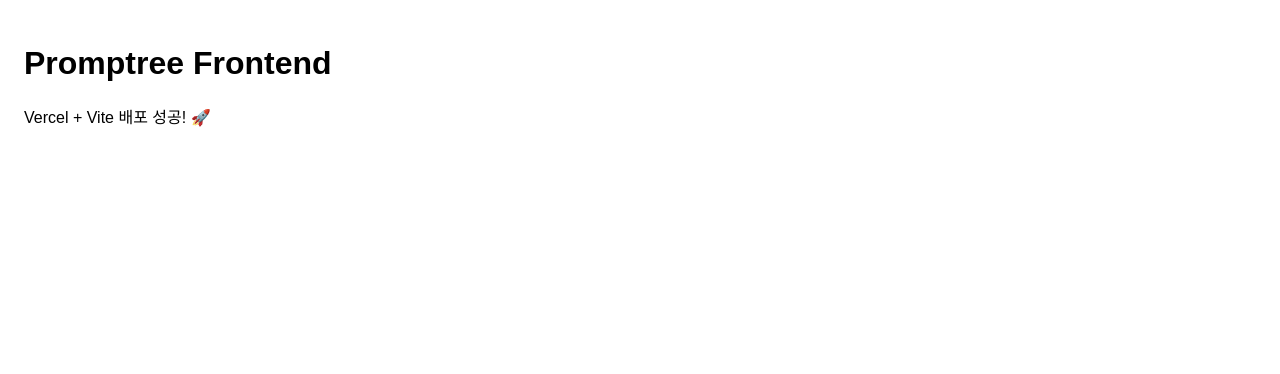
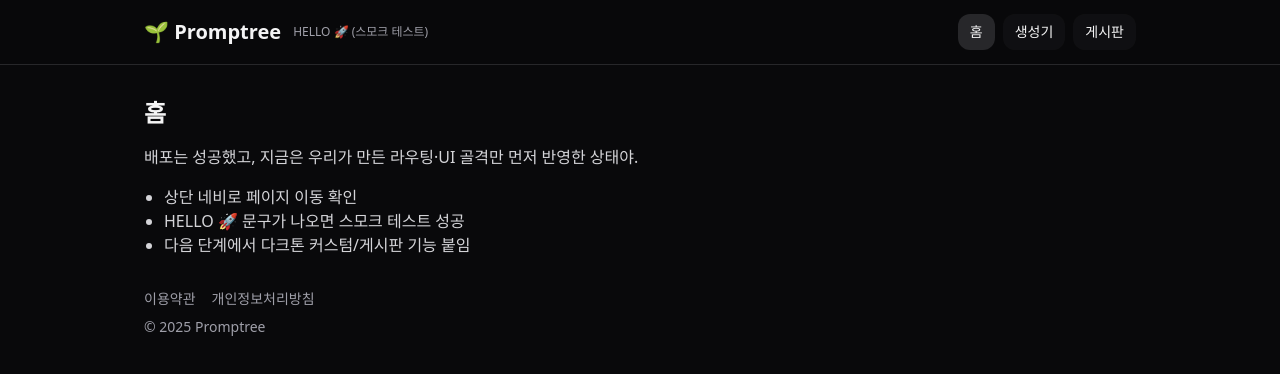
Before and after one commit to Seohyunkeun/promptree-frontend, a React (Vite) app in the folder client/: page / in a window 1280 px wide. Shown: the top 374 px of the page. Built offline with nearby package versions, Linux system fonts and the light colour scheme.

Commit message:
chore: base routing + smoke UI

```diff
--- a/client/package.json
+++ b/client/package.json
@@ -10,7 +10,8 @@
   },
   "dependencies": {
     "react": "^18.3.1",
-    "react-dom": "^18.3.1"
+    "react-dom": "^18.3.1",
+    "react-router-dom": "^7.9.4"
   },
   "devDependencies": {
     "@tailwindcss/postcss": "^4.1.14",
--- a/client/src/App.jsx
+++ b/client/src/App.jsx
@@ -1,8 +1,63 @@
+import { NavLink, Outlet } from "react-router-dom";
+
 export default function App() {
+  const linkBase =
+    "px-3 py-2 rounded-xl text-sm font-medium hover:opacity-80 transition";
+  const active = "bg-zinc-800";
+  const inactive = "bg-zinc-900/50";
+
   return (
-    <div style={{padding: 24, fontFamily: 'sans-serif'}}>
-      <h1>Promptree Frontend</h1>
-      <p>Vercel + Vite 배포 성공! 🚀</p>
+    <div className="min-h-screen bg-zinc-950 text-zinc-100">
+      {/* Top Nav */}
+      <header className="sticky top-0 z-10 border-b border-zinc-800 bg-zinc-950/80 backdrop-blur">
+        <div className="mx-auto max-w-5xl px-4 h-16 flex items-center justify-between">
+          <div className="flex items-center gap-3">
+            <span className="text-xl font-semibold">🌱 Promptree</span>
+            <span className="text-xs text-zinc-400">HELLO 🚀 (스모크 테스트)</span>
+          </div>
+          <nav className="flex items-center gap-2">
+            <NavLink
+              to="/"
+              className={({ isActive }) =>
+                `${linkBase} ${isActive ? active : inactive}`
+              }
+              end
+            >
+              홈
+            </NavLink>
+            <NavLink
+              to="/generator"
+              className={({ isActive }) =>
+                `${linkBase} ${isActive ? active : inactive}`
+              }
+            >
+              생성기
+            </NavLink>
+            <NavLink
+              to="/board"
+              className={({ isActive }) =>
+                `${linkBase} ${isActive ? active : inactive}`
+              }
+            >
+              게시판
+            </NavLink>
+          </nav>
+        </div>
+      </header>
+
+      {/* Page */}
+      <main className="mx-auto max-w-5xl px-4 py-8">
+        <Outlet />
+      </main>
+
+      {/* Footer / 정책 링크 */}
+      <footer className="mx-auto max-w-5xl px-4 pb-12 text-sm text-zinc-400">
+        <div className="flex gap-4">
+          <a href="/policy" className="hover:underline">이용약관</a>
+          <a href="/privacy" className="hover:underline">개인정보처리방침</a>
+        </div>
+        <div className="mt-2">© {new Date().getFullYear()} Promptree</div>
+      </footer>
     </div>
-  )
+  );
 }
--- a/client/src/index.css
+++ b/client/src/index.css
@@ -1,6 +1,4 @@
-@tailwind base;
-@tailwind components;
-@tailwind utilities;
+@import "tailwindcss";
 
 html, body, #root {
   height: 100%;
--- a/client/src/main.jsx
+++ b/client/src/main.jsx
@@ -1,10 +1,30 @@
-import React from 'react'
-import ReactDOM from 'react-dom/client'
-import App from './App.jsx'
-import './index.css'        // <= 이 줄이 꼭 있어야 Tailwind 적용됨
+import React from "react";
+import ReactDOM from "react-dom/client";
+import { createBrowserRouter, RouterProvider } from "react-router-dom";
+import "./index.css"; // Tailwind v4: @import "tailwindcss";
+import App from "./App.jsx";
+import Home from "./pages/Home.jsx";
+import Generator from "./pages/Generator.jsx";
+import Board from "./pages/Board.jsx";
+import Policy from "./pages/Policy.jsx";
+import Privacy from "./pages/Privacy.jsx";
 
-ReactDOM.createRoot(document.getElementById('root')).render(
+const router = createBrowserRouter([
+  {
+    path: "/",
+    element: <App />,
+    children: [
+      { index: true, element: <Home /> },
+      { path: "generator", element: <Generator /> },
+      { path: "board", element: <Board /> },
+      { path: "policy", element: <Policy /> },
+      { path: "privacy", element: <Privacy /> },
+    ],
+  },
+]);
+
+ReactDOM.createRoot(document.getElementById("root")).render(
   <React.StrictMode>
-    <App />
-  </React.StrictMode>,
-)
+    <RouterProvider router={router} />
+  </React.StrictMode>
+);
--- /dev/null
+++ b/client/src/pages/Board.jsx
@@ -0,0 +1,13 @@
+export default function Board() {
+  return (
+    <section className="space-y-4">
+      <h1 className="text-2xl font-bold">게시판</h1>
+      <p className="text-zinc-300">
+        1차: 로컬스토리지 기반 목록/글쓰기 → 2차: 댓글/좋아요 → 3차: 서버 연동.
+      </p>
+      <div className="rounded-2xl border border-zinc-800 p-4 bg-zinc-900/40">
+        <p className="text-zinc-400">다음 패스에서 “통으로” 구현 파일 제공</p>
+      </div>
+    </section>
+  );
+}
--- /dev/null
+++ b/client/src/pages/Generator.jsx
@@ -0,0 +1,13 @@
+export default function Generator() {
+  return (
+    <section className="space-y-4">
+      <h1 className="text-2xl font-bold">프롬프트 생성기</h1>
+      <p className="text-zinc-300">
+        다음 패스에서 기존 Generator.jsx(토스트/히스토리/임시저장 등) “통으로” 교체.
+      </p>
+      <div className="rounded-2xl border border-zinc-800 p-4 bg-zinc-900/40">
+        <p className="text-zinc-400">여기에 본 기능 UI 삽입 예정</p>
+      </div>
+    </section>
+  );
+}
--- /dev/null
+++ b/client/src/pages/Home.jsx
@@ -0,0 +1,15 @@
+export default function Home() {
+  return (
+    <section className="space-y-4">
+      <h1 className="text-2xl font-bold">홈</h1>
+      <p className="text-zinc-300">
+        배포는 성공했고, 지금은 우리가 만든 라우팅·UI 골격만 먼저 반영한 상태야.
+      </p>
+      <ul className="list-disc pl-5 text-zinc-300">
+        <li>상단 네비로 페이지 이동 확인</li>
+        <li>HELLO 🚀 문구가 나오면 스모크 테스트 성공</li>
+        <li>다음 단계에서 다크톤 커스텀/게시판 기능 붙임</li>
+      </ul>
+    </section>
+  );
+}
--- /dev/null
+++ b/client/src/pages/Policy.jsx
@@ -0,0 +1,8 @@
+export default function Policy() {
+  return (
+    <article className="prose prose-invert max-w-none">
+      <h1>이용약관 (샘플)</h1>
+      <p>런칭 직전 실제 문구로 교체 예정.</p>
+    </article>
+  );
+}
--- /dev/null
+++ b/client/src/pages/Privacy.jsx
@@ -0,0 +1,8 @@
+export default function Privacy() {
+  return (
+    <article className="prose prose-invert max-w-none">
+      <h1>개인정보처리방침 (샘플)</h1>
+      <p>런칭 직전 실제 문구로 교체 예정.</p>
+    </article>
+  );
+}
```
Also changed, not shown: 1 other file (tests, documents, lock files or other folders).
